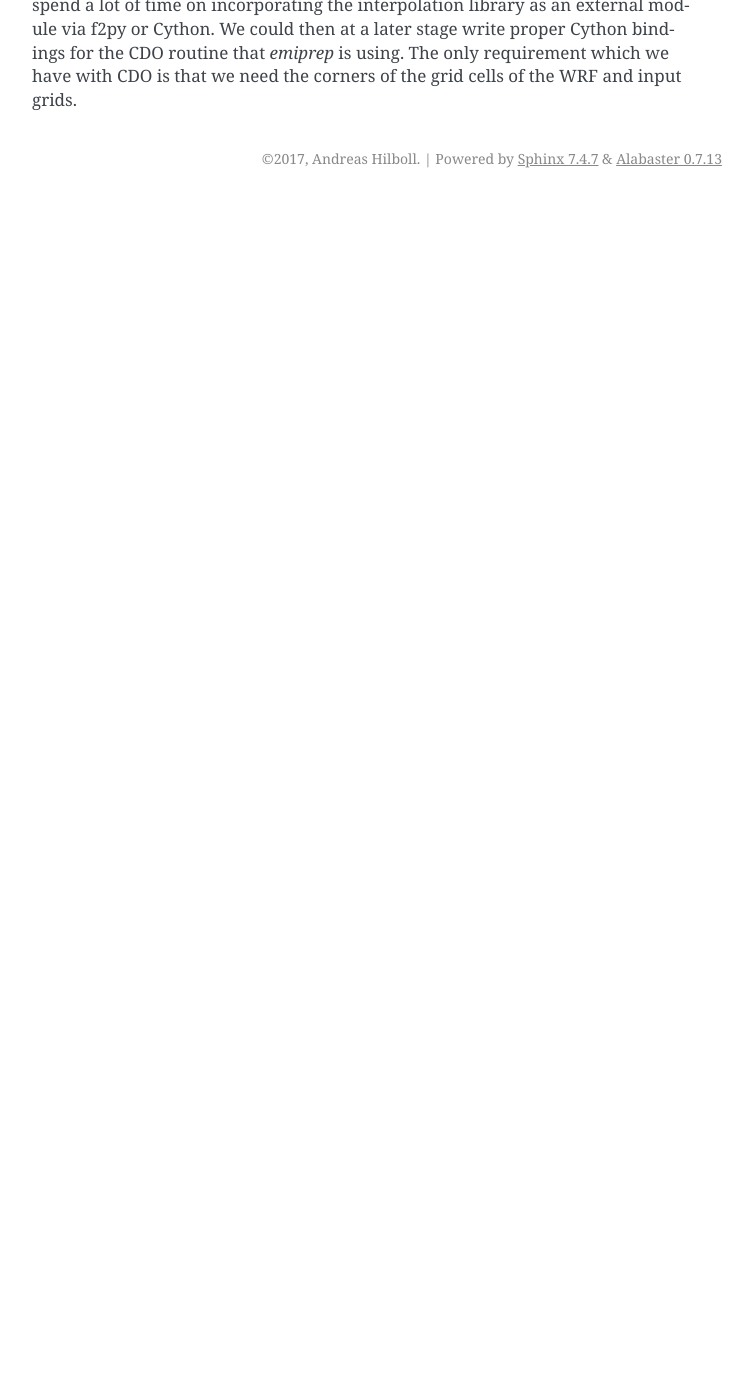
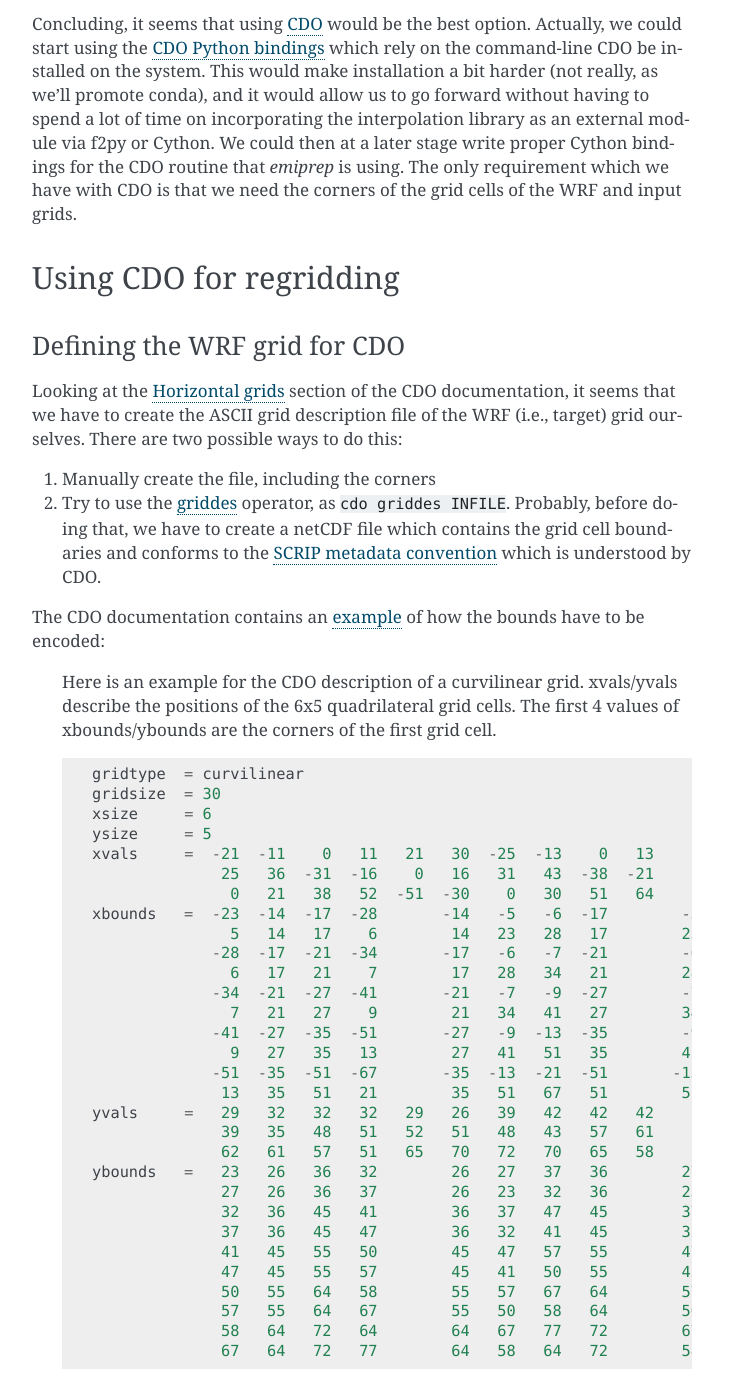
Before and after one commit to andreas-h/emiprep, a Sphinx documentation site: the page built from docs/architecture/regrid.rst, in a window 1280 px wide and 1400 px high, scrolled down 1227 px. Shown: the whole window, without its empty margins (388-1141 px from the left). Built offline with Sphinx 7.4.7, drawn with Linux system fonts in a browser that asks for light colours; before the commit the page ends 1425 px from its top, so only the background shows below that; some of the changed text lies outside the part shown.

Commit message:
DOC: more notes on regridding architecture

```diff
--- a/docs/architecture/regrid.rst
+++ b/docs/architecture/regrid.rst
@@ -3,6 +3,10 @@ Re-gridding to WRF grids
 
 The module :py:mod:`emiprep.regrid` will handle re-gridding emission data to WRF
 grids.
+
+
+Deciding which external interpolation library to use
+----------------------------------------------------
 
 The actual re-gridding code can come from a number of sources; at this point,
 we have not decided yet which road to take:
@@ -61,8 +65,71 @@ proper Cython bindings for the CDO routine that *emiprep* is using.  The only
 requirement which we have with CDO is that we need the corners of the grid
 cells of the WRF and input grids.
 
-
 .. _ANTHRO_EMISS: https://www2.acom.ucar.edu/wrf-chem/wrf-chem-tools-community
 .. _CDO: https://code.mpimet.mpg.de/projects/cdo
 .. _SCRIP: http://oceans11.lanl.gov/trac/SCRIP
 .. _PySCRIP: https://github.com/dchandan/PySCRIP
+
+
+Using CDO for regridding
+------------------------
+
+Defining the WRF grid for CDO
+~~~~~~~~~~~~~~~~~~~~~~~~~~~~~
+
+Looking at the `Horizontal grids
+<https://code.mpimet.mpg.de/projects/cdo/embedded/index.html#x1-130001.3>`__
+section of the CDO documentation, it seems that we have to create the ASCII grid
+description file of the WRF (i.e., target) grid ourselves.  There are two
+possible ways to do this:
+
+1. Manually create the file, including the corners
+
+2. Try to use the `griddes
+   <https://code.mpimet.mpg.de/projects/cdo/embedded/index.html#x1-620002.1.6>`__
+   operator, as ``cdo griddes INFILE``.  Probably, before doing that, we have to
+   create a netCDF file which contains the grid cell boundaries and conforms to
+   the `SCRIP metadata convention
+   <https://code.mpimet.mpg.de/projects/cdo/embedded/index.html#x1-150001.3.2>`__
+   which is understood by CDO.
+
+The CDO documentation contains an `example
+<https://code.mpimet.mpg.de/projects/cdo/embedded/index.html#x1-837000D.1>`__ of
+how the bounds have to be encoded:
+
+   Here is an example for the CDO description of a curvilinear grid. xvals/yvals
+   describe the positions of the 6x5 quadrilateral grid cells. The first 4
+   values of xbounds/ybounds are the corners of the first grid cell.
+
+   .. code::
+
+      gridtype  = curvilinear
+      gridsize  = 30
+      xsize     = 6
+      ysize     = 5
+      xvals     =  -21  -11    0   11   21   30  -25  -13    0   13
+                    25   36  -31  -16    0   16   31   43  -38  -21
+                     0   21   38   52  -51  -30    0   30   51   64
+      xbounds   =  -23  -14  -17  -28       -14   -5   -6  -17        -5    5    6   -6
+                     5   14   17    6        14   23   28   17        23   32   38   28
+                   -28  -17  -21  -34       -17   -6   -7  -21        -6    6    7   -7
+                     6   17   21    7        17   28   34   21        28   38   44   34
+                   -34  -21  -27  -41       -21   -7   -9  -27        -7    7    9   -9
+                     7   21   27    9        21   34   41   27        34   44   52   41
+                   -41  -27  -35  -51       -27   -9  -13  -35        -9    9   13  -13
+                     9   27   35   13        27   41   51   35        41   52   63   51
+                   -51  -35  -51  -67       -35  -13  -21  -51       -13   13   21  -21
+                    13   35   51   21        35   51   67   51        51   63   77   67
+      yvals     =   29   32   32   32   29   26   39   42   42   42
+                    39   35   48   51   52   51   48   43   57   61
+                    62   61   57   51   65   70   72   70   65   58
+      ybounds   =   23   26   36   32        26   27   37   36        27   27   37   37
+                    27   26   36   37        26   23   32   36        23   19   28   32
+                    32   36   45   41        36   37   47   45        37   37   47   47
+                    37   36   45   47        36   32   41   45        32   28   36   41
+                    41   45   55   50        45   47   57   55        47   47   57   57
+                    47   45   55   57        45   41   50   55        41   36   44   50
+                    50   55   64   58        55   57   67   64        57   57   67   67
+                    57   55   64   67        55   50   58   64        50   44   51   58
+                    58   64   72   64        64   67   77   72        67   67   77   77
+                    67   64   72   77        64   58   64   72        58   51   56   64
```
